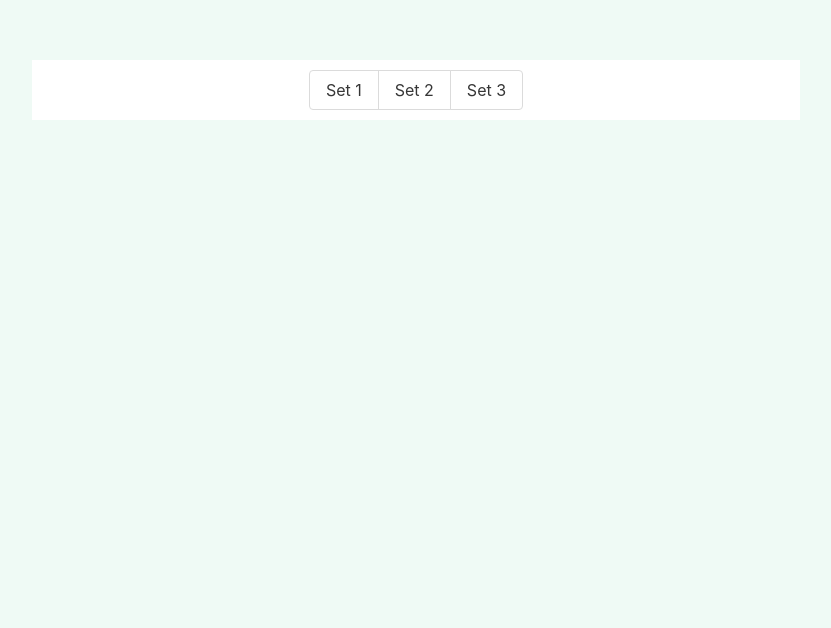
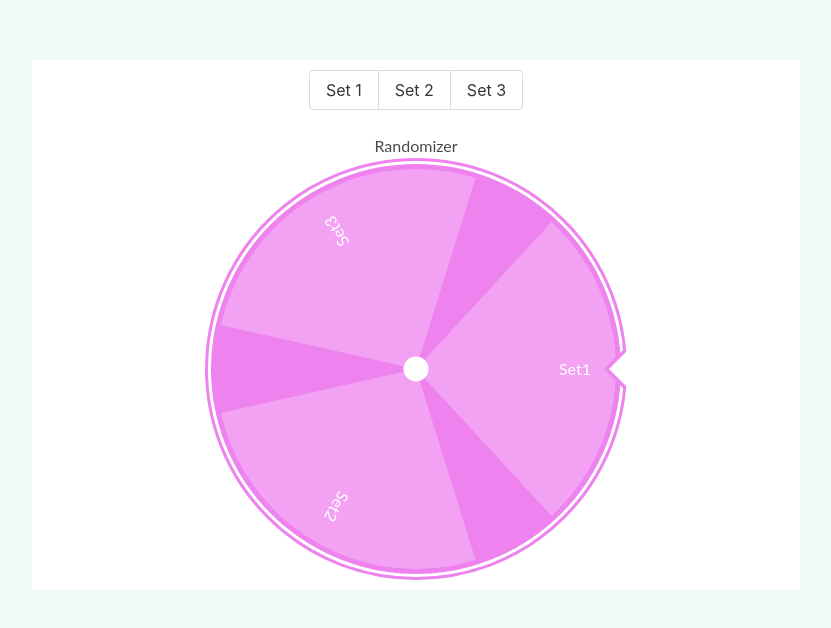
Before and after one commit to MinhSonDo/Prototype---COMP3850, a React (Create React App) app: page /menu in a window 1280 px wide. Shown: the part 196-824 px from the top of the page, without its empty margins (224-1055 px from the left). Before the commit the page ends 800 px from the top, so only its background shows below. Built offline with nearby package versions, Linux system fonts and the light colour scheme.

Commit message:
Created a wheel spinner

```diff
--- a/src/App.css
+++ b/src/App.css
@@ -19,3 +19,16 @@ body{
   #menu  p:before {
     content: counter(css-counter) ". "; /* Apply counter before children's content. */
   }
+
+
+:root {
+  --app-font: 'Quicksand', 'Lato', sans-serif;
+  --neutral-color: white;
+}
+
+.App {
+  font-family: var(--app-font);
+  text-align: center;
+  background: var(--neutral-color);
+  user-select: none;
+}
--- a/src/Menu.js
+++ b/src/Menu.js
@@ -1,6 +1,6 @@
 
 import './App.css';
-
+import Wheel from './components/wheel';
 
 
 const setClick1 =()=> {
@@ -19,11 +19,11 @@ const setClick3 =()=> {
 
 }
 
-
+const places = ['Set1', 'Set2', 'Set3'];
 
 function Menu() {
   return (
-
+<div>
     <div class="buttons has-addons is-centered">
      <button class="button" onClick={setClick1}> Set 1</button>
      <button class="button" onClick={setClick2}> Set 2</button>
@@ -32,7 +32,10 @@ function Menu() {
 
 
     </div>
+    <p>Randomizer</p>
 
+    <Wheel items={places} />
+    </div>
 
   );
 }
--- a/src/Set1.js
+++ b/src/Set1.js
@@ -4,6 +4,7 @@ import Button from './Button'
 import QuestionSet1 from './QuestionSet1.json';
 import React, { useState } from 'react';
 import { Rating } from 'react-simple-star-rating'
+
 
 var arr = [];
 for (let i = 0; i < QuestionSet1.length; i++) {
@@ -164,6 +165,7 @@ function Set1() {
                         <p>How accurate do you think this quiz has tested your research ability out of 5?</p>
                         <Rating onClick={starHandler} ratingValue={star} />
                     </div>
+
                     <br></br>
 
                     <p> <button class="button is-success is-light" onClick={returnToMenu}>Return to Menu  </button></p>
@@ -189,6 +191,7 @@ function Set1() {
                         <p>How accurate do you think this quiz has tested your research ability out of 5?</p>
                         <Rating onClick={starHandler} ratingValue={star} />
                     </div>
+
                     <br></br>
 
                     <p> <button class="button is-success is-light" onClick={returnToMenu}>Return to Menu  </button></p>
--- /dev/null
+++ b/src/components/wheel/index.css
@@ -0,0 +1,142 @@
+:root {
+  --wheel-font: 'Lato', 'Quicksand', sans-serif;
+  --wheel-size: 400px;
+  --wheel-slice-spacing: 50px;
+  --wheel-border-size: 5px;
+  --wheel-color: #EE82EE;
+  --neutral-color: white;
+  --PI: 3.14159265358979;
+  --nb-item: 0;
+  --item-nb: 0;
+  --selected-item: 0;
+  --nb-turn: 5;
+  --spinning-duration: 4s;
+  --reset-duration: 0.25s;
+}
+
+/* Conteneur de la roue = cercle rose extérieur */
+.wheel-container {
+  display: block;
+  position: relative;
+  box-sizing: content-box;
+  width: calc(var(--wheel-size) + 2 * var(--wheel-border-size));
+  height: calc(var(--wheel-size) + 2 * var(--wheel-border-size));
+  padding: 3px;
+  margin: auto;
+  background-color: var(--neutral-color);
+  border: solid var(--wheel-color) 3px;
+  border-radius: 50%;
+  user-select: none;
+}
+
+/* Triangle de sélection = 1 rose +  1 blanc */
+.wheel-container::before,
+.wheel-container::after {
+  content: '';
+  display: block;
+  position: absolute;
+  height: 0;
+  width: 0;
+  top: 50%;
+  transform: translateY(-50%);
+  z-index: 2;
+  border: solid transparent 20px;
+  border-left-width: 0;
+}
+
+.wheel-container::before {
+  right: 0px;
+  border-right-color: var(--wheel-color);
+}
+
+.wheel-container::after {
+  right: -5px;
+  border-right-color: var(--neutral-color);
+}
+
+/* Roue */
+.wheel {
+  display: block;
+  position: relative;
+  box-sizing: content-box;
+  margin: auto;
+  width: var(--wheel-size);
+  height: var(--wheel-size);
+  overflow: hidden;
+  border-radius: 50%;
+  border: solid var(--wheel-color) var(--wheel-border-size);
+  background-color: var(--wheel-color);
+  transition: transform var(--reset-duration);
+  transform: rotate(0deg);
+  cursor: pointer;
+}
+
+.wheel.spinning {
+  transition: transform var(--spinning-duration);
+  transform: rotate(calc(var(--nb-turn) * 360deg + (-360deg * var(--selected-item) / var(--nb-item, 1))));
+}
+
+/* Centre de la roue = rond blanc au centre */
+.wheel::after {
+  display: block;
+  position: absolute;
+  content: '';
+  background-color: var(--neutral-color);
+  width: 25px;
+  height: 25px;
+  z-index: 2;
+  top: 50%;
+  left: 50%;
+  transform: translate(-50%, -50%);
+  border-radius: 50%;
+}
+
+/* Element sur la roue */
+.wheel-item {
+  display: block;
+  position: absolute;
+  box-sizing: border-box;
+
+  /* position de l'item */
+  top: 50%;
+  left: 50%;
+  width: 50%;
+  transform-origin: center left;
+  transform: translateY(-50%) rotate(calc(var(--item-nb) * (360deg / var(--nb-item, 1))));
+
+  /* texte */
+  color: var(--neutral-color);
+  text-align: right;
+  padding: 0 25px 0 50px;
+  font-family: var(--wheel-font);
+}
+
+/* Background de l'élément = triangle rose plus clair */
+.wheel-item:before {
+  content: ' ';
+  display: block;
+  position: absolute;
+  box-sizing: border-box;
+  z-index: -1;
+  width: 0;
+  height: 0;
+  top: 50%;
+  left: 50%;
+  transform: translate(-50%, -50%);
+  padding-left: 0px;
+  opacity: 0.25;
+
+  /*
+    Largeur du triangle
+    Je ne sais pas pourquoi j'ai besoin d'ajouter
+      " + var(--wheel-size) / 2 " dans slice-max-width  ==> donne 2.PI.R + R
+    mais globalement ca marche a peu près bien
+    TODO: A étudier
+  */
+  --slice-max-width: calc(var(--PI) * var(--wheel-size) + var(--wheel-size) / 2);
+  --slice-width: calc((var(--slice-max-width) / var(--nb-item)) - var(--wheel-slice-spacing));
+  border: solid transparent calc(var(--slice-width) / 2);
+  border-left: solid transparent 0;
+  /* profondeur du triangle = du centre de la roue à la bordure = 300px / 2 */
+  border-right: solid var(--neutral-color) calc(var(--wheel-size) / 2);
+}
--- /dev/null
+++ b/src/components/wheel/index.js
@@ -0,0 +1,49 @@
+import React from 'react';
+
+import './index.css';
+
+export default class Wheel extends React.Component {
+  constructor(props) {
+    super(props);
+    this.state = {
+      selectedItem: null,
+    };
+    this.selectItem = this.selectItem.bind(this);
+  }
+
+  selectItem() {
+    if (this.state.selectedItem === null) {
+      const selectedItem = Math.floor(Math.random() * this.props.items.length);
+      if (this.props.onSelectItem) {
+        this.props.onSelectItem(selectedItem);
+      }
+      this.setState({ selectedItem });
+    } else {
+      this.setState({ selectedItem: null });
+      setTimeout(this.selectItem, 500);
+    }
+  }
+
+  render() {
+    const { selectedItem } = this.state;
+    const { items } = this.props;
+
+    const wheelVars = {
+      '--nb-item': items.length,
+      '--selected-item': selectedItem,
+    };
+    const spinning = selectedItem !== null ? 'spinning' : '';
+
+    return (
+      <div className="wheel-container">
+        <div className={`wheel ${spinning}`} style={wheelVars} onClick={this.selectItem}>
+          {items.map((item, index) => (
+            <div className="wheel-item" key={index} style={{ '--item-nb': index }}>
+              {item}
+            </div>
+          ))}
+        </div>
+      </div>
+    );
+  }
+}
--- /dev/null
+++ b/src/wheel/index.js
@@ -0,0 +1,49 @@
+import React from 'react';
+
+import './index.css';
+
+export default class Wheel extends React.Component {
+  constructor(props) {
+    super(props);
+    this.state = {
+      selectedItem: null,
+    };
+    this.selectItem = this.selectItem.bind(this);
+  }
+
+  selectItem() {
+    if (this.state.selectedItem === null) {
+      const selectedItem = Math.floor(Math.random() * this.props.items.length);
+      if (this.props.onSelectItem) {
+        this.props.onSelectItem(selectedItem);
+      }
+      this.setState({ selectedItem });
+    } else {
+      this.setState({ selectedItem: null });
+      setTimeout(this.selectItem, 500);
+    }
+  }
+
+  render() {
+    const { selectedItem } = this.state;
+    const { items } = this.props;
+
+    const wheelVars = {
+      '--nb-item': items.length,
+      '--selected-item': selectedItem,
+    };
+    const spinning = selectedItem !== null ? 'spinning' : '';
+
+    return (
+      <div className="wheel-container">
+        <div className={`wheel ${spinning}`} style={wheelVars} onClick={this.selectItem}>
+          {items.map((item, index) => (
+            <div className="wheel-item" key={index} style={{ '--item-nb': index }}>
+              {item}
+            </div>
+          ))}
+        </div>
+      </div>
+    );
+  }
+}
```
